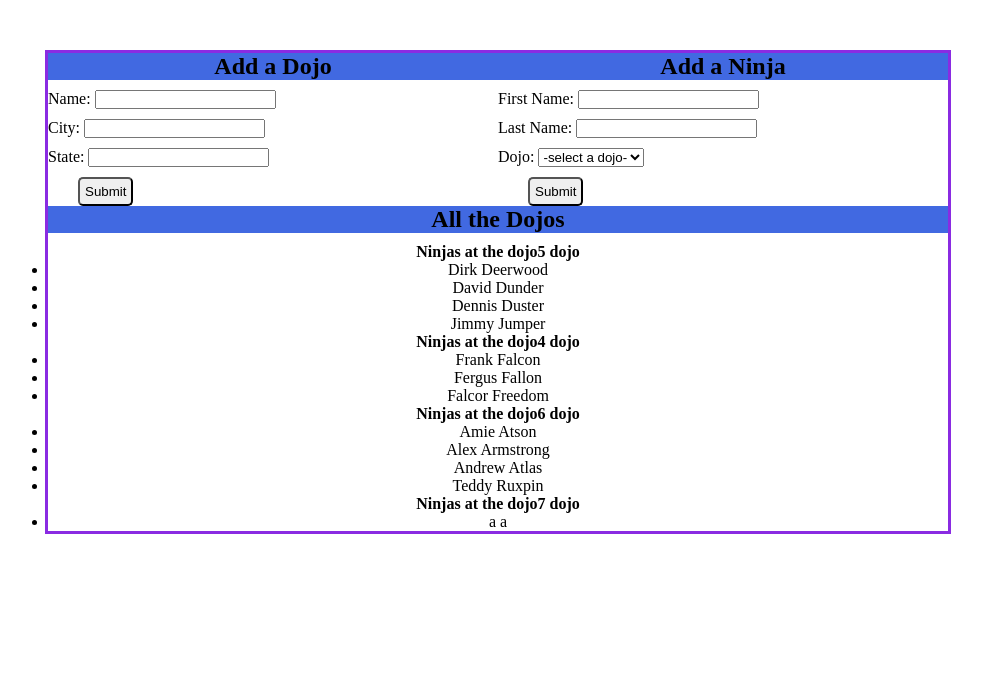
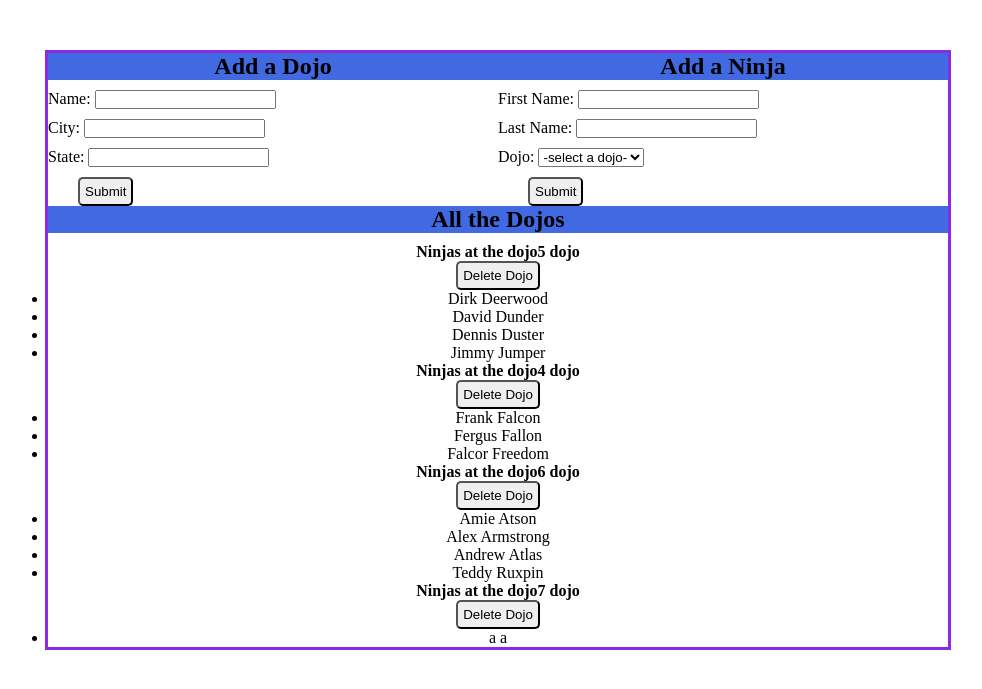
Before and after one commit to SDBranka/DojoAndNinjasWithTemplate, a Django app: page / in a window 1280 px wide. Shown: the top 689 px of the page, without its empty margins (142-1124 px from the left). Run offline with Django 3.2, Linux system fonts and the light colour scheme; data comes from the database, SQL or seed files in the repository; both versions use the stored data as it was after the commit.

Commit message:
ninja challenge complete

```diff
--- a/dojo_ninjas_app/templates/index.html
+++ b/dojo_ninjas_app/templates/index.html
@@ -47,7 +47,15 @@
             <div id="bottom">
                 <h2>All the Dojos</h2>
                 {% for dojo in all_the_dojos %}
-                    <p>Ninjas at the {{ dojo.name }} dojo</p>
+                    <p>Ninjas at the {{ dojo.name }} dojo
+                        <form action="/delete_dojo" method="POST">
+                        {% csrf_token %}
+                            <input type="hidden" name="delete_dojo" value="{{ dojo.id }}">
+                            <button type="submit">Delete Dojo</button>
+                        </form>
+                    </p>
+
+                    <!-- <button><a href="/delete_dojo">Delete Dojo</a></button> -->
                     <ul>
                         {%for ninja in dojo.ninja.all %}
                             <li>{{ninja.first_name}} {{ninja.last_name}}</li>
--- a/dojo_ninjas_app/urls.py
+++ b/dojo_ninjas_app/urls.py
@@ -5,4 +5,5 @@ urlpatterns = [
     path('', views.index),
     path('process_dojo', views.process_dojo),
     path('process_ninja', views.process_ninja),
+    path('delete_dojo', views.delete_dojo),
 ]
--- a/dojo_ninjas_app/views.py
+++ b/dojo_ninjas_app/views.py
@@ -38,3 +38,11 @@ def process_ninja(request):
         return redirect("/")
     else:
         return redirect("/")
+
+def delete_dojo(request):
+    if request.method == "POST":
+        dojo_to_delete = dojos.objects.get(id = request.POST['delete_dojo'])
+        dojo_to_delete.delete()
+        return redirect("/")
+    else:
+        return redirect("/")
```
Also changed, not shown: db.sqlite3.
